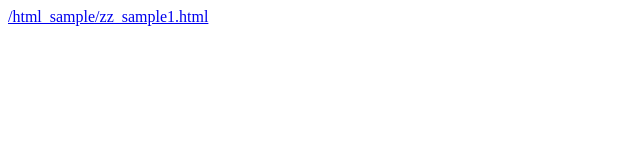
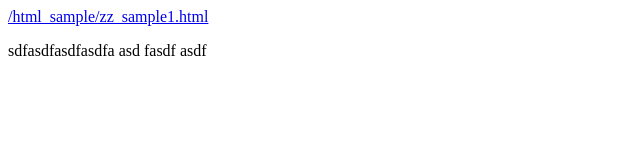
Before and after one commit to illeesam/23jsonToHtml_simple, a plain HTML site: page index.html in a window 1280 px wide. Shown: the whole page, without its empty margins (0-640 px from the left). Drawn offline with Linux system fonts and the light colour scheme.

Commit message:
Update index.html

```diff
--- a/index.html
+++ b/index.html
@@ -5,5 +5,6 @@
 </head>
 <body onload="load()">
     <p><a href="/html_sample/zz_sample1.html" target="_blank">/html_sample/zz_sample1.html</a></p>
+    sdfasdfasdfasdfa asd fasdf asdf
 </body>
 <form>
```
